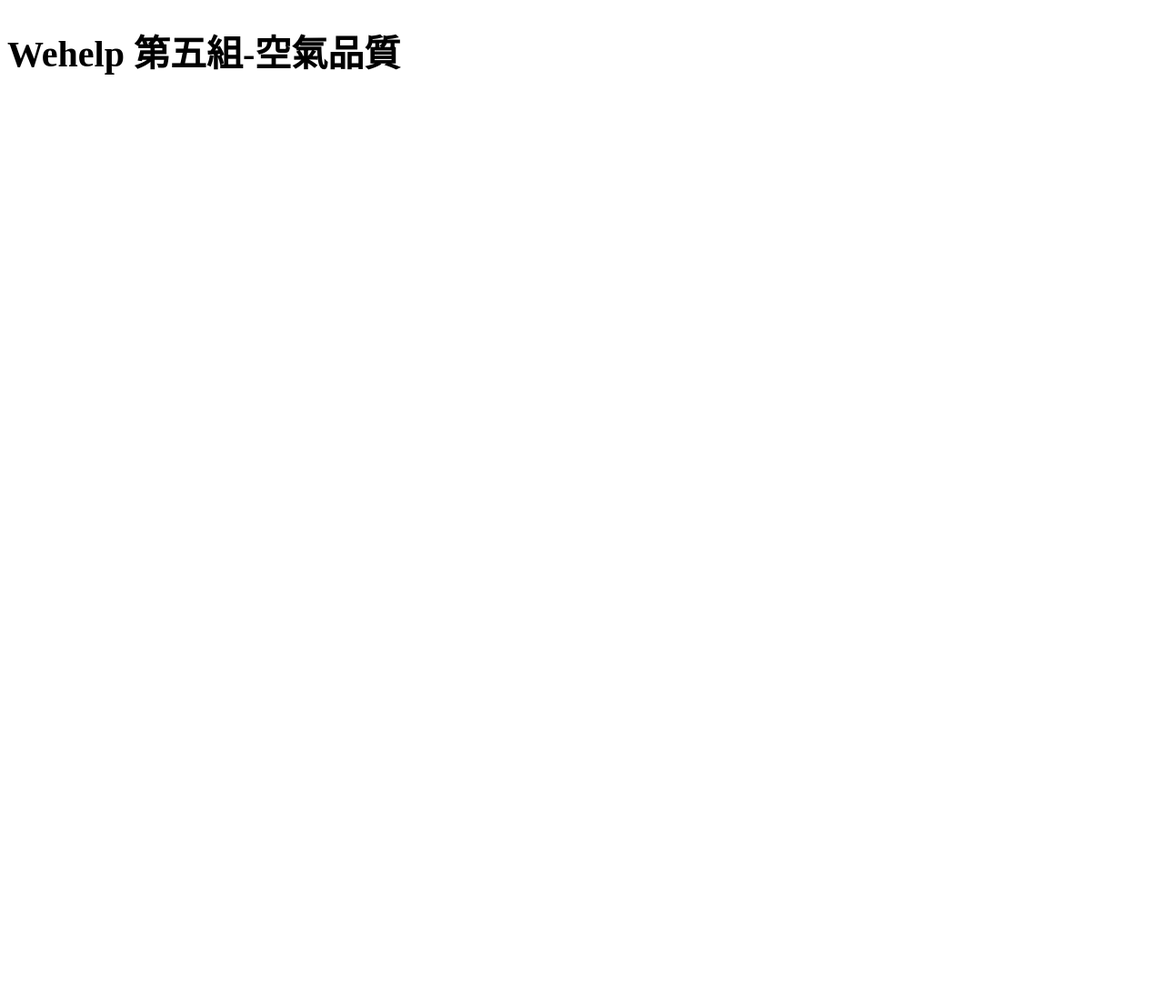
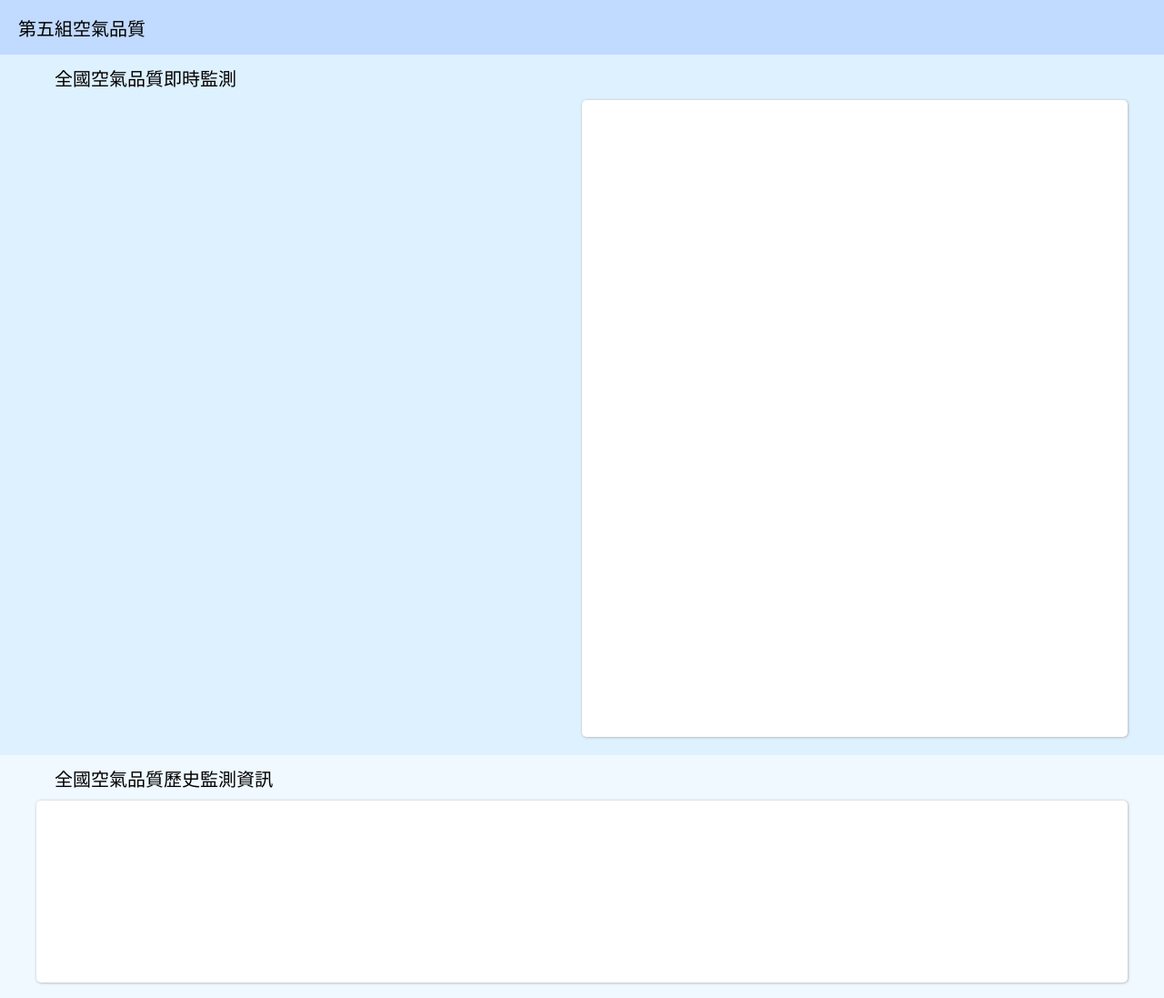
Before and after one commit to chaohungwu/WeHelp_AQ_Group_5, a plain HTML site: page index.html in a window 1280 px wide. Shown: the top 1097 px of the page at 91% size. Before the commit the page ends 800 px from the top, so only its background shows below. Drawn offline with Linux system fonts and the light colour scheme; no server answers.

Commit message:
初步切版

```diff
--- a/index.html
+++ b/index.html
@@ -7,13 +7,74 @@
 	<title>Wehelp 第五組-空氣品質</title>
 
 	<!-- 建立整體樣式指導：基礎字型、字體、基底色、標題、段落樣式等等 -->
-	<link rel="stylesheet" type="text/css" href="css/common.css" />
+	<link rel="stylesheet" type="text/css" href="./static/css/common.css" />
+    <script defer src="./static/js/wu_test.js"> </script>
 
 
 </head>
 
 <body>
-<h1>Wehelp 第五組-空氣品質</h1>
+<!-- <h1>Wehelp 第五組-空氣品質</h1> -->
+
+
+<div class="contain">
+
+	<div class="nav_bar">
+		第五組空氣品質
+	</div>
+
+	<div class="wapper">
+
+		<div class="data_contain">
+			<div class="AQ_data_dashboard_contain">
+				<div class="title_content">全國空氣品質即時監測</div>
+
+				<div class="dashboard_content">
+
+					<div class="dashboard_left_content">
+						<div class="dashboard_left_content_map"></div>
+					</div>
+
+					<div class="dashboard_right_content">
+						<div class="dashboard_right_content_board">
+							<div class="board_content"></div>
+						</div>
+					</div>
+
+				</div>
+			</div>
+		</div>
+
+		<div class="chart_contain">
+			<div class="AQ_data_chart_content">
+				<div class="title_content">全國空氣品質歷史監測資訊</div>
+				<div class="history_content">
+					<div class='history_controller_content'>
+						<div class="controller"></div>
+					</div>
+					<div class='history_chart_content'>
+						<div class="chart"></div>
+					</div>
+
+				</div>
+			</div>
+		</div>
+
+
+	</div>
+
+
+	<footer class="footer">
+        <p>COPYRIGHT © WeHelp 第五組 空氣品質監測</p>
+	</footer>
+
+
+</div>
+
+
+
+
+
 
 </body>
 </html>
--- a/static/css/common.css
+++ b/static/css/common.css
@@ -1,3 +1,173 @@
 body{
+	padding: 0;
+	margin: 0;
 	font-size:20px;
 }
+/* 標題導覽列 */
+.nav_bar{
+	display: flex;
+	height: 60px;
+
+	padding-left: 20px;
+	box-sizing: border-box;
+	background-color: rgb(193, 218, 255);
+	justify-content: start;
+	align-items: center;
+}
+
+/* 網站內容 */
+.wapper{
+	height: 100%;
+	width: 100%;
+}
+
+.data_contain{
+	display: flex;
+	height: 100%;
+	width: 100%;
+	justify-content: center;
+	flex-direction: column;
+	background-color: rgb(222, 241, 255);
+}
+
+.AQ_data_dashboard_contain{
+	display: flex;
+	height: 100%;
+	width: 100%;
+	max-width: 1200px;
+	justify-content: center;
+	align-self: center;
+	flex-direction: column;
+	margin-bottom: 20px;
+}
+
+.title_content{
+	display: flex;
+	height: 50px;
+	width: 100%;
+	padding-left: 20px;
+	box-sizing: border-box;
+	align-items: center;
+}
+
+.dashboard_content{
+	display: flex;
+	height: 100%;
+	width: 100%;
+}
+
+/* 縣市地圖 */
+.map{
+	display: flex;
+	height: 900px;
+	width: 700px;
+	background-color: gray;
+}
+
+.dashboard_content{
+	height: 100%;
+	width: 100%;
+}
+
+.dashboard_left_content{
+	height: 100%;
+	width: 100%;
+}
+.dashboard_left_content_map{
+	display: flex;
+	height: 700px;
+	width: 600px;
+	/* background-color: gray; */
+}
+
+
+.dashboard_right_content{
+	height: 100%;
+	width: 100%;
+}
+.dashboard_right_content_board{
+	height: 700px;
+	width: 600px;
+}
+
+.board_content{
+	display: flex;
+	height: 100%;
+	width: 100%;
+	background-color:white;
+	border-radius:5px;
+	box-shadow:  0.5px 0.5px 3px rgb(169, 169, 169);
+}
+
+
+
+.chart_contain{
+	display: flex;
+	height: 100%;
+	width: 100%;
+	justify-content: center;
+	flex-direction: column;
+	background-color: rgb(240, 249, 255);
+}
+
+
+.AQ_data_chart_content{
+	display: flex;
+	height: 100%;
+	width: 100%;
+	max-width: 1200px;
+	flex-direction: column;
+	justify-content: center;
+	align-self: center;
+	background-color: rgb(240, 249, 255);
+	margin-bottom: 20px;
+}
+
+.history_content{
+	display: flex;
+	height: 100%;
+	width: 100%;
+	flex-direction: column;
+}
+
+
+.history_controller_content{
+	display: flex;
+	height: 200px;
+	width: 100%;
+	margin-bottom: 20px;
+}
+
+.history_chart_content{
+	display: flex;
+	height: 700px;
+	width: 100%;
+}
+
+
+.controller{
+	display: flex;
+	height: 200px;
+	width: 100%;
+	border-radius:5px;
+	background-color: white;
+	box-shadow:  0.5px 0.5px 3px rgb(169, 169, 169);
+}
+
+.chart{
+	display: flex;
+	height:100%;
+	width: 100%;
+	border-radius:5px;
+	background-color: white;
+	box-shadow:  0.5px 0.5px 3px rgb(169, 169, 169);
+}
+
+
+
+.footer{
+	display: flex;
+	background-color: rgb(128, 194, 255);
+	justify-content: center;
+	align-items: center;
+}
--- /dev/null
+++ b/static/js/wu_test.js
@@ -0,0 +1,14 @@
+
+
+
+async function get_AQdata() {
+    let response = await fetch(`https://data.moenv.gov.tw/api/v2/aqx_p_432?api_key=9e565f9a-84dd-4e79-9097-d403cae1ea75&limit=1000&sort=ImportDate%20desc&format=JSON`,
+        {
+            method:'GET',
+        })
+    let AQ_data = await response.json();
+    console.log(AQ_data)
+
+}
+
+get_AQdata()
```
